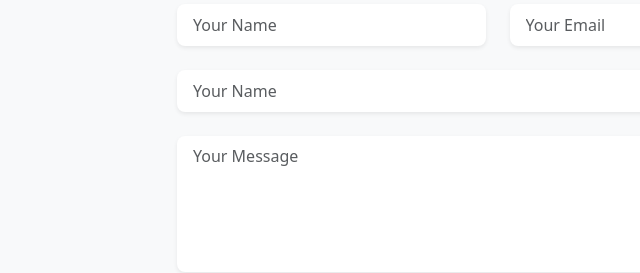
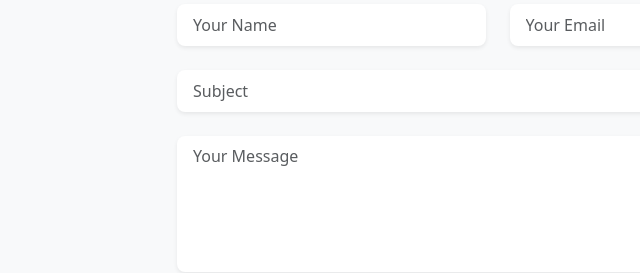
Before and after one commit to chodipilliajay/portfolio4, a plain HTML site: page index.html in a window 1280 px wide. Shown: the part 3214-3487 px from the top of the page, 380-1020 px from the left. Drawn offline with nearby package versions, Linux system fonts and the light colour scheme.

Commit message:
Update index.html

```diff
--- a/index.html
+++ b/index.html
@@ -313,7 +313,7 @@
                   </div>
                 <div class="row">
                 <div class="col-lg-12 mb-4">
-                  <input type="subject" name="" placeholder="Your Name" class="form-control form-control-lg fs-6 border-0 shadow-sm">
+                  <input type="subject" name="subject" placeholder="Subject" class="form-control form-control-lg fs-6 border-0 shadow-sm">
                 </div>
               </div>
               <div class="row">
```
